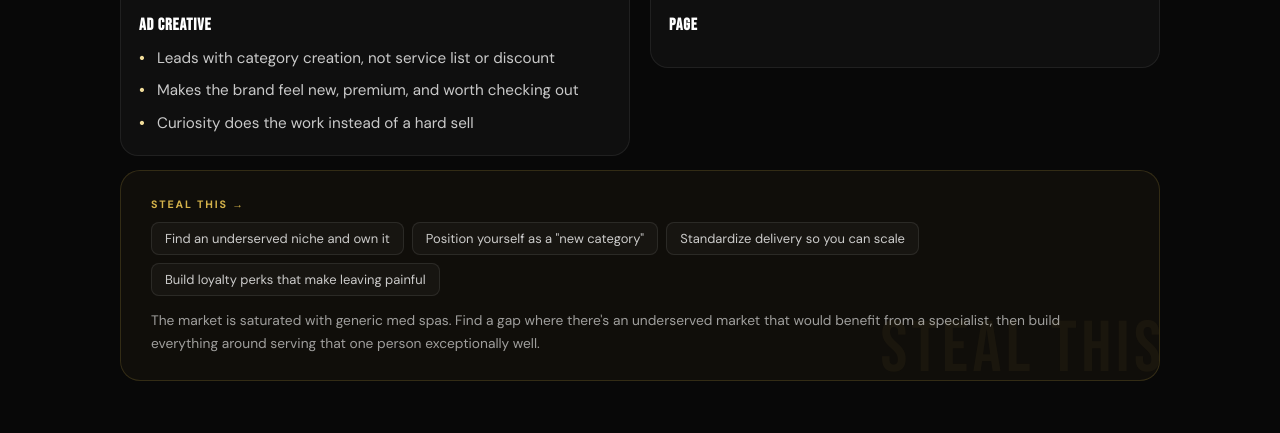
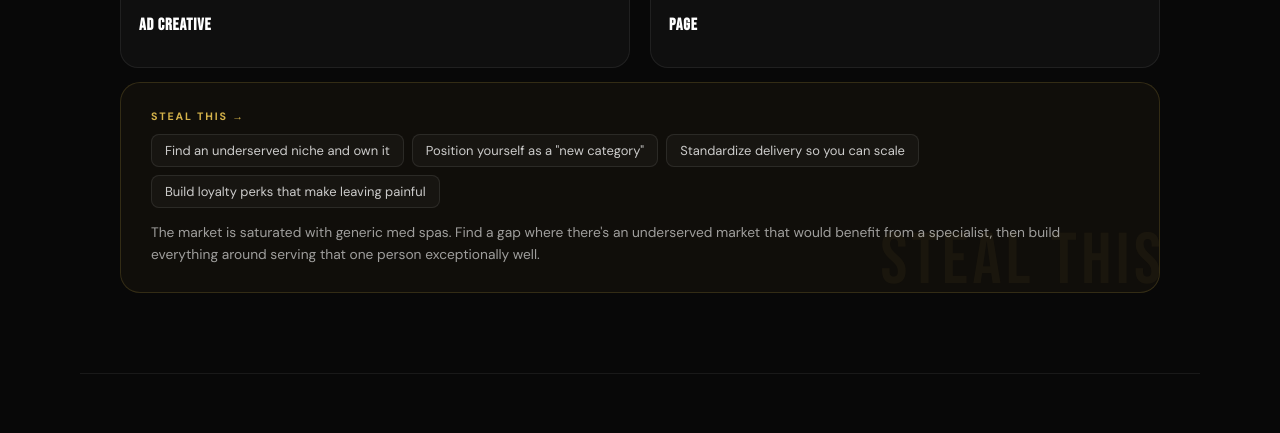
Before and after one commit to ianx51x-web/postrweb, a website: page allstar-medspa-breakdown.html in a window 1280 px wide. Shown: the part 6013-6446 px from the top of the page. Drawn offline with Linux system fonts and the light colour scheme.

Commit message:
git -add

```diff
--- a/allstar-medspa-breakdown.html
+++ b/allstar-medspa-breakdown.html
@@ -911,12 +911,9 @@ header{padding:20px 40px;display:flex;align-items:center;justify-content:space-b
         alt="Face Foundrié ad creative"
       >
       <div class="panel-content">
-        <h3 class="panel-title">Ad Creative</h3>
-        <ul class="panel-points">
-          <li>Leads with category creation, not service list or discount</li>
-          <li>Makes the brand feel new, premium, and worth checking out</li>
-          <li>Curiosity does the work instead of a hard sell</li>
-        </ul>
+        <h3 class="panel-title">
+          <a href="https://www.facebook.com/ads/library/?id=1435768344813673" target="_blank" rel="noopener noreferrer">Ad Creative</a>
+        </h3>
       </div>
     </div>
 
```
